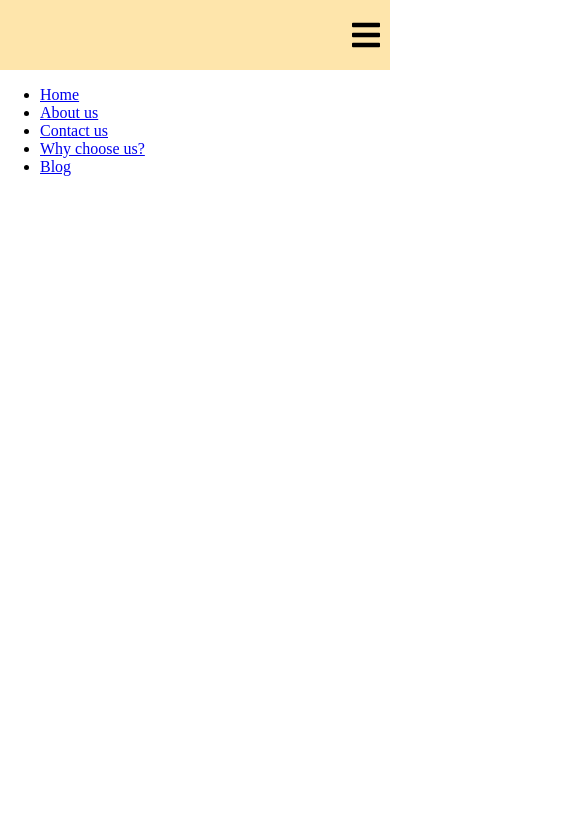
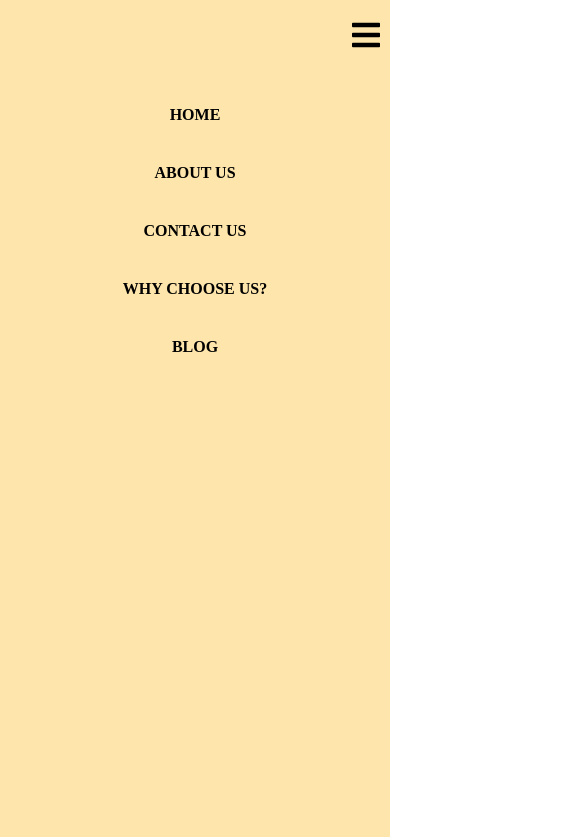
Before and after one commit to ChrisJonathan22/Ecothunder, a plain HTML site: page index.html in a window 390 px wide. Both pictures are taken after a click on the element 366 px from the left and 35 px from the top of the page. Shown: the top 837 px of the page, 585 px wide, since content can reach past the window. Drawn offline with Linux system fonts and the light colour scheme.

Commit message:
I've made the section above the footer responsive on mobile devices.

```diff
--- a/css/style.css
+++ b/css/style.css
@@ -52,10 +52,12 @@ header {
 }
 
 .mobile_menu_drawer {
+    position: fixed;
     width: 0%;
+    height: 100vh;
     overflow: hidden;
-    height: 100vh;
-    transition: width 1s;
+    transition: all 1s;
+    background-color: #FEE5AB;
 }
 
 .mobile_menu_drawer ul {
@@ -347,5 +349,37 @@ p span {
 
     .showMenu ul {
         display: block;
+        width: 100%;
+        text-align: center;
+        list-style: none;
+        padding: 0;
+    }
+
+    .showMenu ul li a {
+        text-decoration: none;
+        color: #000000;
+        padding: 20px;
+        display: block;
+        text-transform: uppercase;
+        font-weight: 600;
+    }
+
+    #sandy-box-image-holder img {
+        width: 100%;
+    }
+
+    #grey-box {
+        height: 1200px;
+        flex-wrap: wrap;
+    }
+
+    .box {
+        width: 60%;
+        margin: 0 auto;
+        margin-bottom: 20px;
+    }
+
+    .footer {
+        height: 700px;
     }
 }
```
